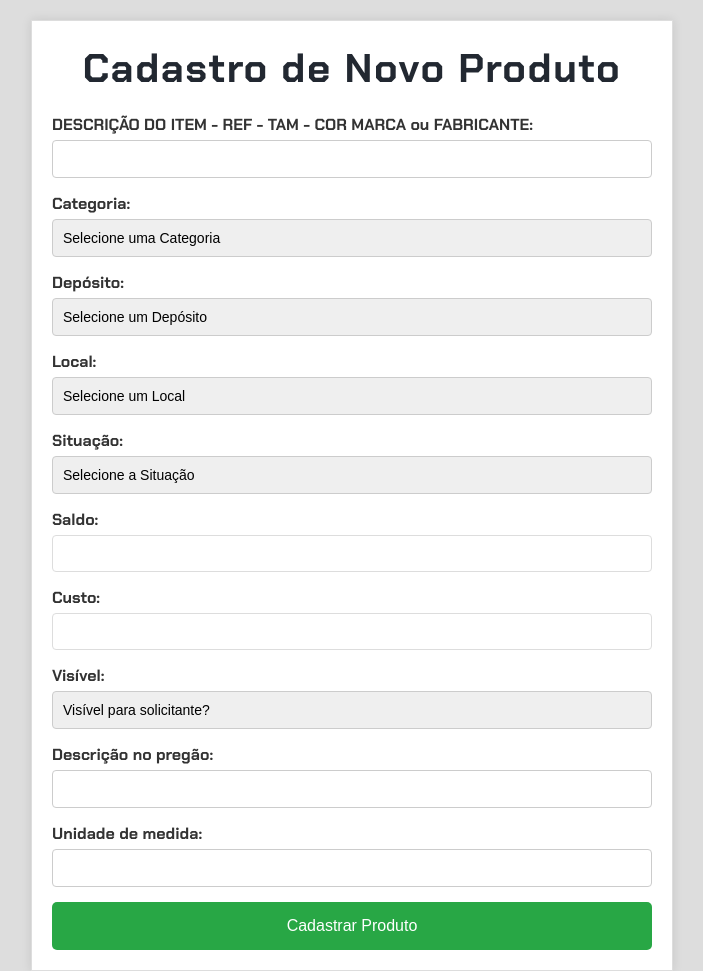
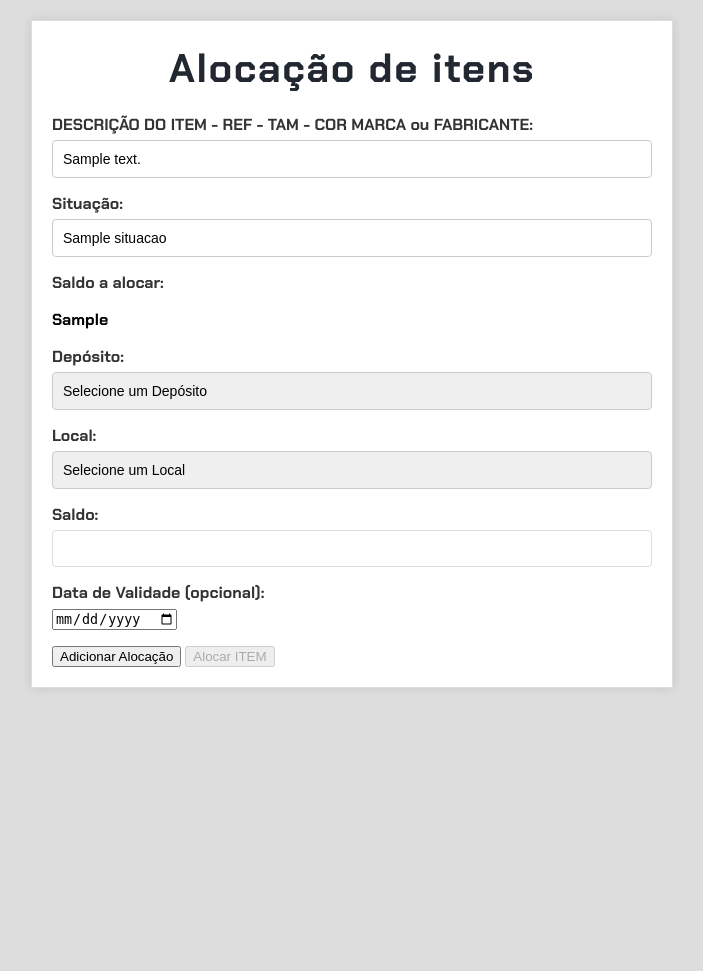
Before and after one commit to EmersonNogueira/estoque_facilv2, a PHP site: the page made by views/templates/alocar_itens.php in a window 1280 px wide. Shown: the whole page, without its empty margins (288-991 px from the left). After the commit the page ends 687 px from the top, so only its background shows below. Run offline with PHP 8.4, Linux system fonts and the light colour scheme; tables that the repository leaves empty or names only in its code hold one stand-in row (values such as "Sample post"); the template is opened without the code that fills it: most values are stand-ins (such as "Sample title", 1, 10 or a date in 2020).

Commit message:
alocar-itens

```diff
--- a/models/Model.php
+++ b/models/Model.php
@@ -18,7 +18,7 @@ class Model
 
     private function connect() {
         $host = 'localhost'; // Nome do host MySQL fornecido
-        $dbName = 'estoquefacilv2'; // Nome do banco de dados fornecido
+        $dbName = 'estoquefacilccbjv2'; // Nome do banco de dados fornecido
         $username = 'root'; // Nome do usuário MySQL fornecido
         $password = ''; // Senha MySQL fornecida
 
--- a/views/templates/alocar_itens.php
+++ b/views/templates/alocar_itens.php
@@ -4,109 +4,77 @@
     <meta charset="UTF-8">
     <meta name="viewport" content="width=device-width, initial-scale=1.0">
     <title>Cadastro de Produtos</title>
-    <link rel="stylesheet" href="styles.css"> <!-- Incluindo o CSS existente -->
+    <link rel="stylesheet" href="styles.css">
 </head>
 <body>
     <div class="add-product-container">
-        <h1>Cadastro de Novo Produto</h1>
-        <form action="<?php echo $base_url; ?>item/item_adicionar" method="post">
+        <h1>Alocação de itens</h1>
+        <form action="<?php echo $base_url; ?>item/alocar_itensbd" method="post">
+            <input type="hidden" name="codigo_item" value="<?php echo htmlspecialchars($itens['codigo_item']); ?>">
+
             <div class="form-group">
-                <label for="nome">DESCRIÇÃO DO ITEM - REF - TAM - COR MARCA ou FABRICANTE:</label>
-                <input type="text" id="item" name="item" required>
-            </div>
-            <div class="form-group">
-                <label for="categoria">Categoria:</label>
-                <select id="categoria" name="categoria" required>
-                    <option value="" disabled selected>Selecione uma Categoria</option>
-                    <option value="Expediente">Expediente</option>
-                    <option value="Manutenção">Manutenção</option>
-                    <option value="Gestão RH">Gestão RH</option>
-                    <option value="Informática">Informática</option>
-                    <option value="Limpeza">Limpeza</option>
-                    <option value="Copa">Copa</option>
-                    <option value="Material didático">Material didático</option>
-                    <option value="Móveis e Utensílios">Móveis e Utensílos</option>
-
-                </select>
+                <label for="descricao">DESCRIÇÃO DO ITEM - REF - TAM - COR MARCA ou FABRICANTE:</label>
+                <input type="text" id="descricao" name="descricao" value="<?php echo htmlspecialchars($itens['descricao']); ?>" readonly>
             </div>
 
             <div class="form-group">
+                <label for="situacao">Situação:</label>
+                <input type="text" id="situacao" name="situacao" value="<?php echo htmlspecialchars($itens['situacao']); ?>" readonly>
+            </div>
+
+            <div class="form-group">
+                <label>Saldo a alocar:</label>
+                <p><strong id="saldo_alocar_display"><?php echo htmlspecialchars($itens['saldo_alocar']); ?></strong></p>
+                <input type="hidden" id="saldo_alocar" value="<?php echo htmlspecialchars($itens['saldo_alocar']); ?>">
+            </div>
+
+            <div id="alocacoes">
+                <div class="alocacao">
+                    <div class="form-group">
                         <label for="deposito">Depósito:</label>
-                <select id="deposito" name="deposito"  onchange="carregarLocais(this.value)">
+                        <select class="deposito" name="deposito[]" onchange="carregarLocais(this)">
                             <option value="" disabled selected>Selecione um Depósito</option>
-                    <!-- Opções de depósito podem ser carregadas dinamicamente ou manualmente -->
                             <option value="1">Infra.</option>
                             <option value="2">Zeld.</option>
                             <option value="3">Almox.</option>
                             <option value="4">TI</option>
                             <option value="5">Serviço</option>
-
                         </select>
                     </div>
 
                     <div class="form-group">
                         <label for="local">Local:</label>
-                <select id="local" name="local" >
+                        <select class="local" name="local[]" onchange="verificarSaldo()">
                             <option value="" disabled selected>Selecione um Local</option>
                         </select>
                     </div>
 
                     <div class="form-group">
-                <label for="situacao">Situação:</label>
-                <select id="situacao" name="situacao" required>
-                    <option value="" disabled selected>Selecione a Situação</option>
-                    <option value="Novo">Novo</option>
-                    <option value="Usado">Usado</option>
-                    <option value="Serviço">Serviço</option>
-                </select>
+                        <label for="saldo">Saldo:</label>
+                        <input type="number" class="saldo" name="saldo[]" step="1" min="1" required oninput="verificarSaldo()">
                     </div>
 
                     <div class="form-group">
-                <label for="saldo">Saldo:</label>
-                <input type="number" id="saldo" name="saldo" step="0.01" required>
+                        <label for="validade">Data de Validade (opcional):</label>
+                        <input type="date" class="validade" name="validade[]" onchange="verificarSaldo()">
+                    </div>
+                </div>
             </div>
 
-            <div class="form-group">
-                <label for="custo">Custo:</label>
-                <input type="number" id="custo" name="custo" step="0.01" required>
-            </div>
-
-            <div class="form-group">
-                <label for="visivel">Visível:</label>
-                <select id="visivel" name="visivel" required>
-                    <option value="" disabled selected>Visível para solicitante?</option>
-                    <option value="Sim">SIM</option>
-                    <option value="Não">NÃO</option>
-                </select>
-            </div>
-
-            <div class="form-group">
-                <label for="pregao">Descrição no pregão:</label>
-                <input type="text" id="desc_pregao" name="desc_pregao">
-            </div>
-
-            <div class="form-group">
-                <label for="unidade_medida">Unidade de medida:</label>
-                <input type="text" id="unidade_medida" name="unidade_medida">
-            </div>
-            <button type="submit" class="btn-submit">Cadastrar Produto</button>
+            <button type="button" id="addAlocacaoBtn" onclick="adicionarAlocacao()">Adicionar Alocação</button>
+            <button type="submit" id="submitBtn" disabled>Alocar ITEM</button>
         </form>
     </div>
 
     <script>
-        function carregarLocais(codigoDeposito) {
-            // Limpa as opções atuais
-            const selectLocal = document.getElementById('local');
+        function carregarLocais(selectDeposito) {
+            const selectLocal = selectDeposito.parentNode.nextElementSibling.querySelector('.local');
             selectLocal.innerHTML = '<option value="" disabled selected>Selecione um Local</option>';
 
-            // Faz a requisição à API
             fetch(`http://localhost/estoque_facil/Local/locais_depositos`)
                 .then(response => response.json())
                 .then(data => {
-                    // Filtra os locais pelo depósito selecionado
-                    const locaisFiltrados = data.filter(item => item.codigo_deposito == codigoDeposito);
-
-                    // Adiciona as opções ao select de local
+                    const locaisFiltrados = data.filter(item => item.codigo_deposito == selectDeposito.value);
                     locaisFiltrados.forEach(local => {
                         const option = document.createElement('option');
                         option.value = local.codigo_local;
@@ -116,6 +84,62 @@
                 })
                 .catch(error => console.error('Erro ao carregar locais:', error));
         }
+
+        function adicionarAlocacao() {
+            const novaAlocacao = document.querySelector('.alocacao').cloneNode(true);
+
+            novaAlocacao.querySelector('.deposito').value = "";
+            novaAlocacao.querySelector('.local').innerHTML = '<option value="" disabled selected>Selecione um Local</option>';
+            novaAlocacao.querySelector('.saldo').value = "";
+            novaAlocacao.querySelector('.validade').value = "";
+
+            document.getElementById('alocacoes').appendChild(novaAlocacao);
+            verificarSaldo();
+        }
+
+        function verificarSaldo() {
+            let totalAlocado = 0;
+            let saldoValido = true;
+            let duplicatasEncontradas = false;
+            let combinacoes = new Set();
+
+            document.querySelectorAll('.saldo').forEach((input, index) => {
+                const valor = parseInt(input.value) || 0;
+                const local = document.querySelectorAll('.local')[index].value;
+                const validade = document.querySelectorAll('.validade')[index].value || "SEM_VALIDADE";
+
+                if (!Number.isInteger(valor) || valor < 1) {
+                    saldoValido = false;
+                    input.value = "";
+                }
+
+                totalAlocado += valor;
+
+                const chave = local + "_" + validade;
+                if (combinacoes.has(chave)) {
+                    duplicatasEncontradas = true;
+                } else {
+                    combinacoes.add(chave);
+                }
+            });
+
+            const saldoAlocar = parseInt(document.getElementById('saldo_alocar').value);
+
+            if (totalAlocado > saldoAlocar) {
+                alert("O saldo alocado não pode ser maior que o saldo disponível!");
+                document.querySelectorAll('.saldo').forEach(input => {
+                    input.value = "";
+                });
+                totalAlocado = 0;
+            }
+
+            if (duplicatasEncontradas) {
+                alert("Não é permitido alocar o mesmo local e a mesma data de validade mais de uma vez.");
+            }
+
+            document.getElementById('submitBtn').disabled = totalAlocado === 0 || totalAlocado > saldoAlocar || duplicatasEncontradas;
+            document.getElementById('addAlocacaoBtn').disabled = totalAlocado === saldoAlocar;
+        }
     </script>
 </body>
 </html>
```
Also changed, not shown: controllers/ItemController.php (+24 -0 lines), views/templates/itens_saldo.php (+15 -11 lines). Lines whose indentation alone changed are shown as unchanged.
